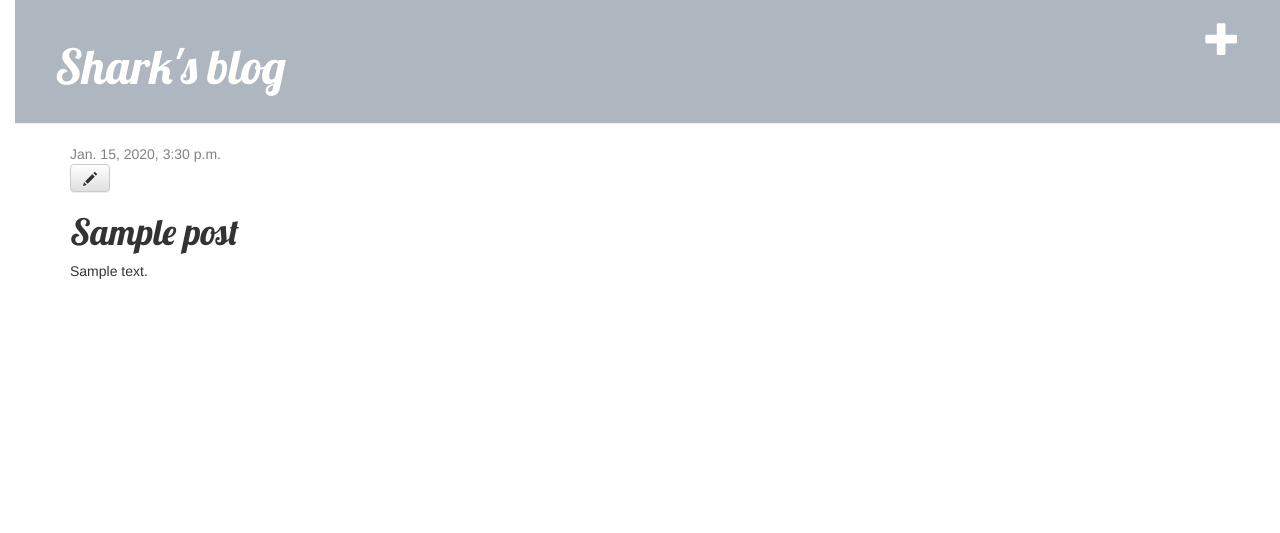
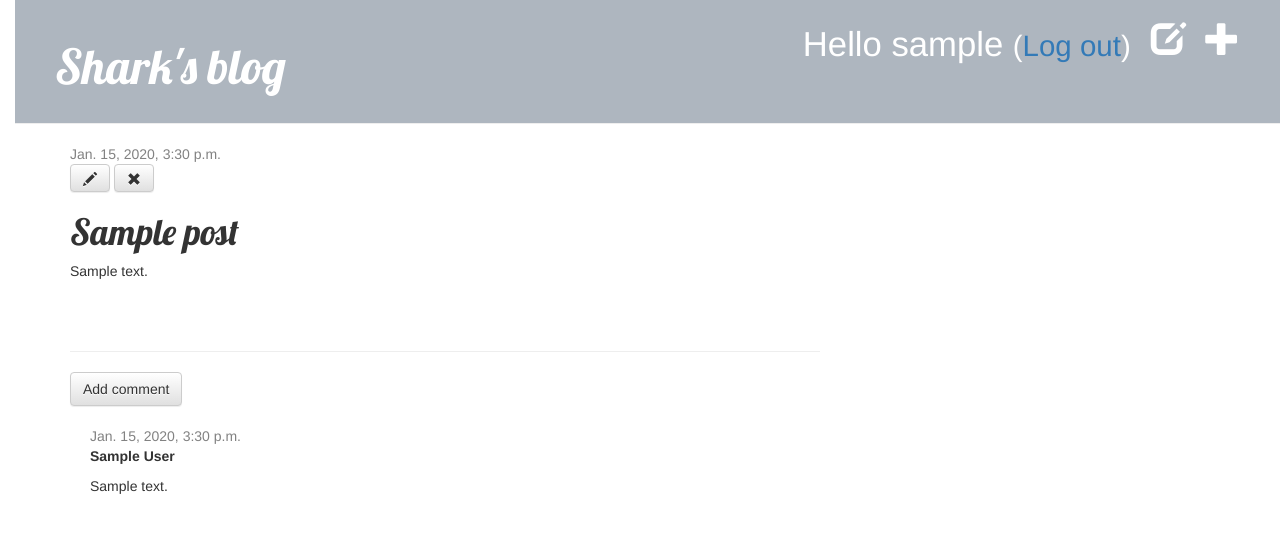
Before and after one commit to sharique-ansari/Django_blog, a Django app: page /post/1/ in a window 1280 px wide. Shown: the top 533 px of the page. Run offline with Django 3.2, Linux system fonts and the light colour scheme; a user stored in the database is signed in; tables that the repository leaves empty hold one stand-in row (values such as "Sample post"); some libraries are stand-ins or nearby versions.

Commit message:
final blog app; added comments and secure login

```diff
--- a/blog/admin.py
+++ b/blog/admin.py
@@ -1,7 +1,8 @@
 from django.contrib import admin
-from .models import Post
+from .models import Post,Comment
 
 admin.site.register(Post)
+admin.site.register(Comment)
 
 
 # Register your models here.
--- a/blog/models.py
+++ b/blog/models.py
@@ -14,5 +14,22 @@ class Post(models.Model):
         self.published_date = timezone.now()
         self.save()
 
+    def approved_comments(self):
+        return self.comments.filter(approved_comment=True)
+
     def __str__(self):
         return self.title
+
+class Comment(models.Model):
+    post = models.ForeignKey('blog.Post', related_name='comments')
+    author = models.CharField(max_length=200)
+    text = models.TextField()
+    created_date = models.DateTimeField(default=timezone.now)
+    approved_comment = models.BooleanField(default=False)
+
+    def approve(self):
+        self.approved_comment = True
+        self.save()
+
+    def __str__(self):
+        return self.text
--- a/blog/static/css/blog.css
+++ b/blog/static/css/blog.css
@@ -52,3 +52,6 @@ h1, h2, h3, h4 {
 .post h1 a, .post h1 a:visited {
     color: #000000;
 }
+.comment {
+    margin: 20px 0px 20px 20px;
+}
--- a/blog/templates/blog/base.html
+++ b/blog/templates/blog/base.html
@@ -12,7 +12,15 @@
         <div class="page-header">
             {% if user.is_authenticated %}
                 <a href="{% url 'post_new' %}" class="top-menu"><span class="glyphicon glyphicon-plus"></span></a>
+                <a href="{% url 'post_draft_list' %}" class="top-menu"><span class="glyphicon glyphicon-edit"></span></a>
+                <p class="top-menu">Hello {{ user.username }} <small>(<a href="{% url 'logout' %}">Log out</a>)</small></p>
+
+            {% else %}
+                <a href="{% url 'login' %}" class="top-menu"><span class="glyphicon glyphicon-lock"></span></a>
+
             {% endif %}
+
+
 
             <h1><a href="/">Shark's blog</a></h1>
         </div>
--- a/blog/templates/blog/post_detail.html
+++ b/blog/templates/blog/post_detail.html
@@ -9,12 +9,35 @@
 
         {% else %}
             <h3>Post not published yet</h3>
+            <a class="btn btn-default" href="{% url 'post_publish' pk=post.pk %}">Publish</a>
+
         {% endif %}
         {% if user.is_authenticated %}
              <a class="btn btn-default" href="{% url 'post_edit' pk=post.pk %}"><span class="glyphicon glyphicon-pencil"></span></a>
+             <a class="btn btn-default" href="{% url 'post_delete' pk=post.pk %}"><span class="glyphicon glyphicon-remove"></span></a>
+
         {% endif %}
 
         <h1>{{ post.title }}</h1>
         <p>{{ post.text|linebreaksbr }}</p>
     </div>
+    <hr>
+        <a class="btn btn-default" href="{% url 'add_comment_to_post' pk=post.pk %}">Add comment</a>
+        {% for comment in post.comments.all %}
+            {% if user.is_authenticated or comment.approved_comment %}
+            <div class="comment">
+                <div class="date">
+                    {{ comment.created_date }}
+                    {% if not comment.approved_comment %}
+                        <a class="btn btn-default" href="{% url 'comment_remove' pk=comment.pk %}"><span class="glyphicon glyphicon-remove"></span></a>
+                        <a class="btn btn-default" href="{% url 'comment_approve' pk=comment.pk %}"><span class="glyphicon glyphicon-ok"></span></a>
+                    {% endif %}
+                </div>
+                <strong>{{ comment.author }}</strong>
+                <p>{{ comment.text|linebreaks }}</p>
+            </div>
+            {% endif %}
+        {% empty %}
+            <p>No comments here yet :(</p>
+        {% endfor %}
 {% endblock %}
--- a/blog/templates/blog/post_list.html
+++ b/blog/templates/blog/post_list.html
@@ -8,6 +8,7 @@
             </div>
             <h1><a href="{% url 'post_detail' pk=post.pk %}">{{ post.title }}</a></h1>
             <p>{{ post.text|linebreaksbr }}</p>
+            <a href="{% url 'post_detail' pk=post.pk %}">Comments: {{ post.approved_comments.count }}</a>
         </div>
     {% endfor %}
 {% endblock %}
--- a/blog/urls.py
+++ b/blog/urls.py
@@ -6,5 +6,11 @@ urlpatterns = [
     url(r'^post/(?P<pk>\d+)/$', views.post_detail, name='post_detail'),
     url(r'^post/new/$', views.post_new, name='post_new'),
     url(r'^post/(?P<pk>\d+)/edit/$', views.post_edit, name='post_edit'),
+    url(r'^drafts/$', views.post_draft_list, name='post_draft_list'),
+    url(r'^post/(?P<pk>\d+)/publish/$', views.post_publish , name='post_publish'),
+    url(r'^post/(?P<pk>\d+)/delete/$', views.post_delete , name='post_delete'),
+    url(r'^post/(?P<pk>\d+)/comment/$', views.add_comment , name='add_comment_to_post'),
+    url(r'^comment/(?P<pk>\d+)/approve/$', views.comment_approve, name='comment_approve'),
+    url(r'^comment/(?P<pk>\d+)/remove/$', views.comment_remove, name='comment_remove'),
 
 ]
--- a/blog/views.py
+++ b/blog/views.py
@@ -1,8 +1,10 @@
-from .models import Post
+from .models import Post, Comment
 from django.utils import timezone
 from django.shortcuts import render, get_object_or_404
-from .forms import PostForm
+from .forms import PostForm,CommentForm
 from django.shortcuts import redirect
+from django.contrib.auth.decorators import login_required
+
 
 
 
@@ -11,11 +13,13 @@ def post_list(request):
 
     return render(request, 'blog/post_list.html', {'posts': posts})
 
+
 def post_detail(request,pk):
     post= get_object_or_404(Post, pk=pk)
     return render(request, 'blog/post_detail.html', {'post': post})
 
 
+@login_required
 def post_new(request):
     if request.method == "POST":
         form = PostForm(request.POST)
@@ -23,13 +27,15 @@ def post_new(request):
             post = form.save(commit=False)
             print(request.user)
             post.auther = request.user
-            post.published_date = timezone.now()
+            # post.published_date = timezone.now()
             post.save()
             return redirect('post_detail', pk=post.pk)
     else:
         form = PostForm()
     return render(request, 'blog/post_edit.html', {'form': form})
 
+
+@login_required
 def post_edit(request, pk):
     post = get_object_or_404(Post, pk=pk)
     if request.method == "POST":
@@ -37,11 +43,57 @@ def post_edit(request, pk):
         if form.is_valid():
             post = form.save(commit=False)
             post.author = request.user
-            post.published_date = timezone.now()
+            # post.published_date = timezone.now()
             post.save()
             return redirect('post_detail', pk=post.pk)
     else:
         form = PostForm(instance=post)
     return render(request, 'blog/post_edit.html', {'form': form})
 
+
+@login_required
+def post_draft_list(request):
+    posts=Post.objects.filter(published_date__isnull=True).order_by('created_date')
+    for post in posts:
+        print(post.title)
+    return render(request,'blog/post_draft_list.html',{'posts' : posts})
+
+
+@login_required
+def post_publish(request,pk):
+    post=get_object_or_404(Post,pk=pk)
+    post.publish()
+    return redirect('post_detail', pk=pk)
+
+
+@login_required
+def post_delete(request,pk):
+    post=get_object_or_404(Post,pk=pk)
+    post.delete()
+    return redirect('post_list')
+
+
+def add_comment(request,pk):
+    post = get_object_or_404(Post, pk=pk)
+    if request.method == "POST":
+        form = CommentForm(request.POST)
+        if form.is_valid():
+            comment = form.save(commit=False)
+            comment.post = post
+            comment.save()
+            return redirect('post_detail', pk=post.pk)
+    else:
+        form = CommentForm()
+    return render(request, 'blog/add_comment.html', {'form': form})
+def comment_approve(request,pk):
+    comment=get_object_or_404(Comment,pk=pk)
+    comment.approve()
+    return redirect('post_detail', pk=comment.post.pk)
+
+
+def comment_remove(request,pk):
+    comment=get_object_or_404(Comment,pk=pk)
+    comment.delete()
+    return redirect('post_detail',pk=comment.post.pk)
+
 # Create your views here.
--- a/djangosite/settings.py
+++ b/djangosite/settings.py
@@ -24,6 +24,8 @@ SECRET_KEY = '3+0$^7^q$fqgrnaas0@jcpj-n%%p8%-vtnui3vutm@m5qbsu7&'
 
 # SECURITY WARNING: don't run with debug turned on in production!
 DEBUG = True
+LOGIN_REDIRECT_URL = '/'
+
 
 ALLOWED_HOSTS = ['127.0.0.1', '.pythonanywhere.com']
 
--- a/djangosite/urls.py
+++ b/djangosite/urls.py
@@ -15,8 +15,13 @@ Including another URLconf
 """
 from django.conf.urls import url, include
 from django.contrib import admin
+from django.contrib.auth import views
+
 
 urlpatterns = [
     url(r'^admin/', admin.site.urls),
     url(r'', include('blog.urls')),
+    url(r'^accounts/login/$', views.login, name='login'),
+    url(r'^accounts/logout/$', views.logout, name='logout', kwargs={'next_page': '/'}),
+
 ]
```
Also changed, not shown: blog/forms.py (+8 -1 lines), blog/templates/blog/add_comment.html (added, +9 -0 lines), blog/templates/blog/post_draft_list.html (added, +11 -0 lines), blog/templates/registration/login.html (added, +24 -0 lines), blog/migrations/0002_comment.py (added).
